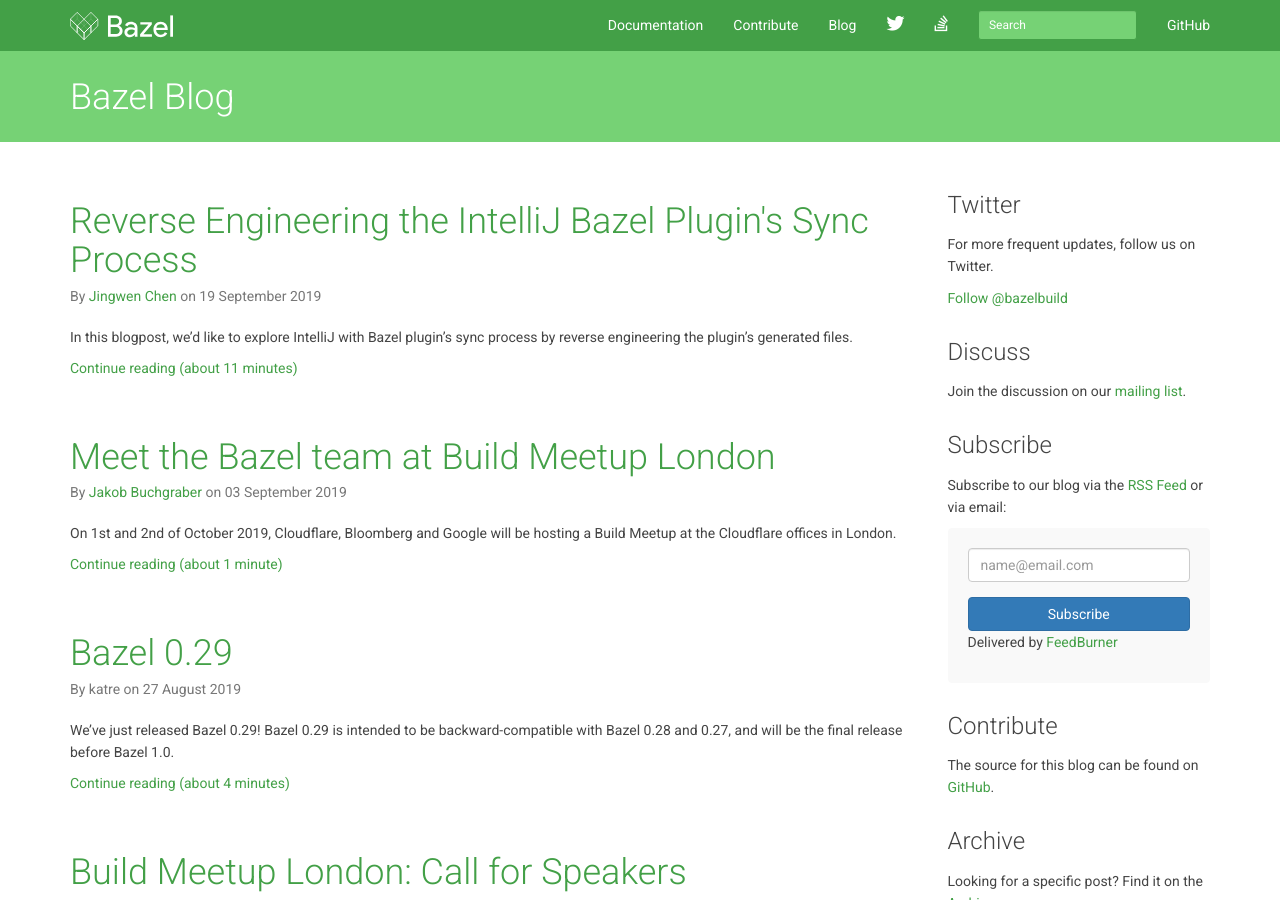
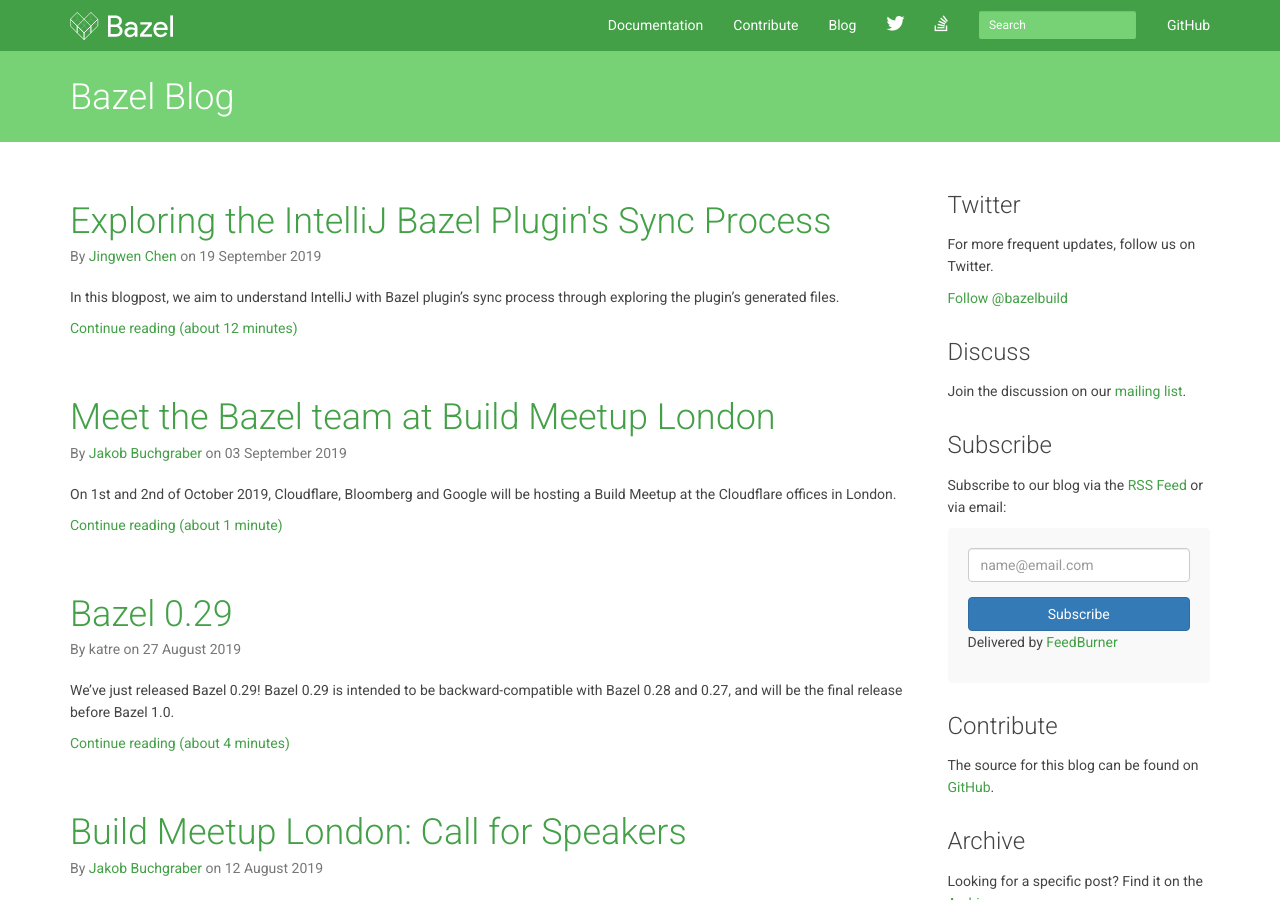
Before and after one commit to bazelbuild/bazel-blog, a Jekyll site: the page built from index.html, in a window 1280 px wide and 900 px high. Built offline with Jekyll 4.4.1, drawn with Linux system fonts in a browser that asks for light colours; nearby versions of some CDN libraries; library files that are not in the unit come from our copies; Markdown is read by kramdown in place of the engine named in the settings; the list of posts is cut into pages by our own code; some of the changed lines change nothing that is shown.

Commit message:
Refactor and incorporate Ittai's feedback

````diff
--- a/_posts/2019-09-19-ijwb-reverse-engineering-sync.md
+++ b/_posts/2019-09-19-ijwb-reverse-engineering-sync.md
@@ -1,12 +1,14 @@
 ---
 layout: posts
-title: "Reverse Engineering the IntelliJ Bazel Plugin's Sync Process"
+title: "Exploring the IntelliJ Bazel Plugin's Sync Process"
 authors:
   - jin
 ---
 
-In this blogpost, we'd like to explore IntelliJ with Bazel plugin's sync process
-by reverse engineering the plugin's generated files.
+In this blogpost, we aim to understand IntelliJ with Bazel plugin's sync process
+through exploring the plugin's generated files.
+
+## Introduction
 
 The sync process is central to the user experience of working with Bazel using
 the [IntelliJ plugin](https://ij.bazel.build). The purpose of the sync process
@@ -17,7 +19,13 @@
 
 Running a sync generates a `.ijwb` directory in the project root. While users
 don’t typically need to know about the contents of this directory, exploring
-these files will help us understand how the plugin works.
+these files help us understand how the plugin works.
+
+Next, we explore the sync process' logs and understand what is happening
+behind the scenes.
+
+Finally, we connect the dots between the logs and the generated files to
+crystalize our understanding.
 
 Let's dive in!
 
@@ -65,7 +73,7 @@
 
 Let's investigate the components of this directory individually.
 
-### Project view file
+## Project view file
 
 ```
 $ tree -a
@@ -100,13 +108,13 @@
   # scala
 ```
 
-### Bazel data subdirectory
+## Bazel data subdirectory
 
 `.ijwb/.blaze` is the Bazel data subdirectory, containing mostly IntelliJ module
 definitions.
 
-Note that the actual persistent serialized data is not stored in this directory.
-To locate the serialized data, read the [IntelliJ
+Note that the actual persistent serialized data is not in this directory. To
+locate the serialized data, read the [IntelliJ
 documentation](https://intellij-support.jetbrains.com/hc/en-us/articles/206544519-Directories-used-by-the-IDE-to-store-settings-caches-plugins-and-logs)
 to find the OS-specific directory.
 
@@ -115,15 +123,16 @@
 │   ├── libraries
 ```
 
-This is the location of the plugin's JAR cache, if enabled in settings. This
-helps provide a more robust code navigation experience, but with the possibility
-of missing changes made by Bazel outside of the IDE view.
+This is the location of the plugin's JAR cache. This helps provide a more robust
+code navigation experience, but with the possibility of missing changes made by
+Bazel outside of the IDE view.
 
 ```
 │   ├── modules
 ```
 
-This directory contains [IntelliJ module](https://www.jetbrains.org/intellij/sdk/docs/basics/project_structure.html#module)
+This directory contains [IntelliJ
+module](https://www.jetbrains.org/intellij/sdk/docs/basics/project_structure.html#module)
 definition files.
 
 ```
@@ -147,7 +156,7 @@
 
 Cache files here have a hash appended to their name to allow matching to the original artifact.
 
-### IntelliJ configuration subdirectory
+## IntelliJ configuration subdirectory
 
 `.ijwb/.idea` contains project-specific settings files managed by IntelliJ.
 IntelliJ reads XML files in this directory to set up the [Project
@@ -224,7 +233,6 @@
 </component>
 ```
 
-
 ```
     ├── misc.xml
 ```
@@ -271,19 +279,20 @@
 Using these settings, IntelliJ can recreate the active tabs, settings, recently
 used run configurations, and VCS tab states after restarting the IDE.
 
-### Is the .ijwb directory portable?
+## Portability of the `.ijwb` directory
 
-Not entirely. Files like `.bazelproject` and `codeStyleConfig.xml` can be shared
-project-wide, but `workspace.xml` and `.workspace.iml` should be user specific.
+The `.ijwb` directory is not completely portable. Files like `.bazelproject` and
+`codeStyleConfig.xml` can be shared project-wide, but `workspace.xml` and
+`.workspace.iml` should be user specific.
 
 In general, extract `.bazelproject` file out of `.ijwb/` to version control it,
 and follow [JetBrains' recommendations
 ](https://intellij-support.jetbrains.com/hc/en-us/articles/206544839) on
 checking in specific files in the `.idea` directory.
 
-### Does the .ijwb directory contain all persistent state?
+## Plugin cache
 
-No. There are more plugin-specific state in the [IDE installation
+There are more plugin-specific cached state in the [IDE installation
 directory](https://intellij-support.jetbrains.com/hc/en-us/articles/206544519-Directories-used-by-the-IDE-to-store-settings-caches-plugins-and-logs).
 On macOS, this is the `~/Library/Caches/IdeaIC2019.2/blaze/projects` directory.
 
@@ -369,7 +378,7 @@
 text representation of the `TargetIdeInfo` proto. Here's an example for the main
 Spring Boot `java_binary` target:
 
-```prototxt
+```json
 build_file_artifact_location {
   is_external: false
   is_new_external_version: true
@@ -440,7 +449,7 @@
 the need for parsing the `.bazelproject` project view file every time we open
 the project.
 
-### Connecting the dots
+## Connecting the dots
 
 Now that we understand what the generated files are and what they're for, we can
 explore the sync process' timeline through logs. Here's a simplified form of
````
